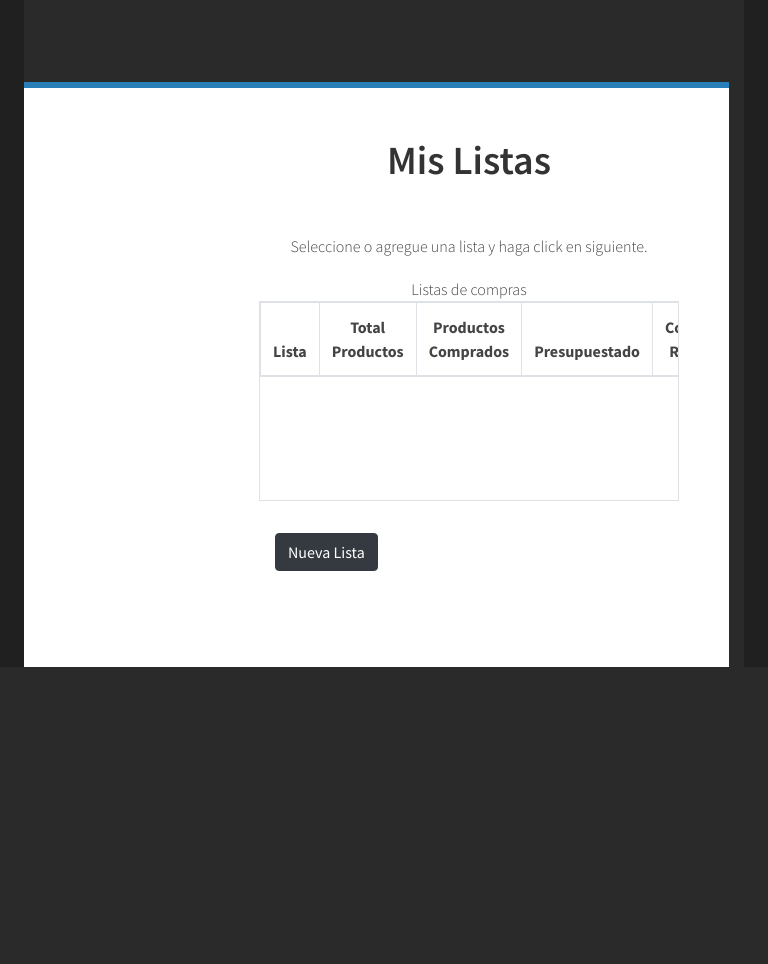
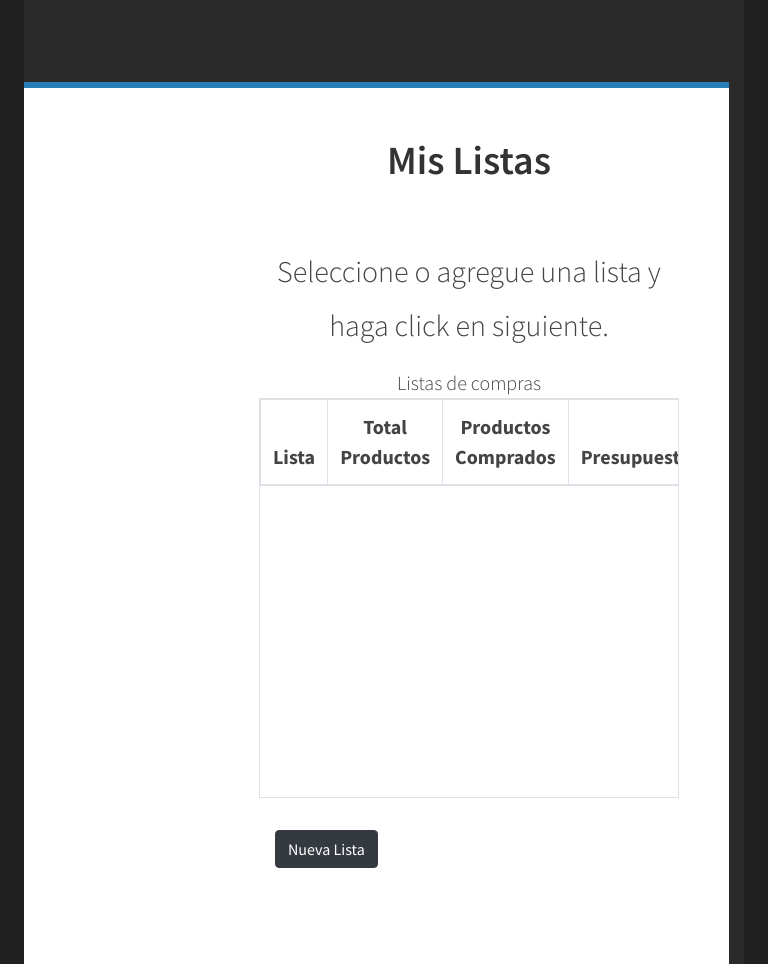
Before and after one commit to ThomasFarias/SistemaCompras, a Django app: page /comprar in a window 768 px wide. Shown: the part 702-1666 px from the top of the page. Before the commit the page ends 1369 px from the top, so only its background shows below. Run offline with Django 3.2, Linux system fonts and the light colour scheme; the visitor is signed in with stand-in values (Sample User, id 1); data that the repository does not hold is empty; some libraries are stand-ins or nearby versions.

Commit message:
lista de productos - tablet

```diff
--- a/static/css/medianas.css
+++ b/static/css/medianas.css
@@ -145,7 +145,20 @@
 			font-size: 60px;
 		}
 
-
+		#comprar
+		{
+			font-size:20px;
+		}
+		#comprar h1
+		{
+			font-size:40px;
+		}
+		#comprar p {
+			font-size:30px;
+		}
+		#comprar table{
+			height:400px;
+		}
 		#registro
 		{
 			background-color:white;
@@ -192,7 +205,7 @@
 
 
 				display: block;
-				height:200px;
+
 				overflow-x: scroll;
 			  }
 		}
```
